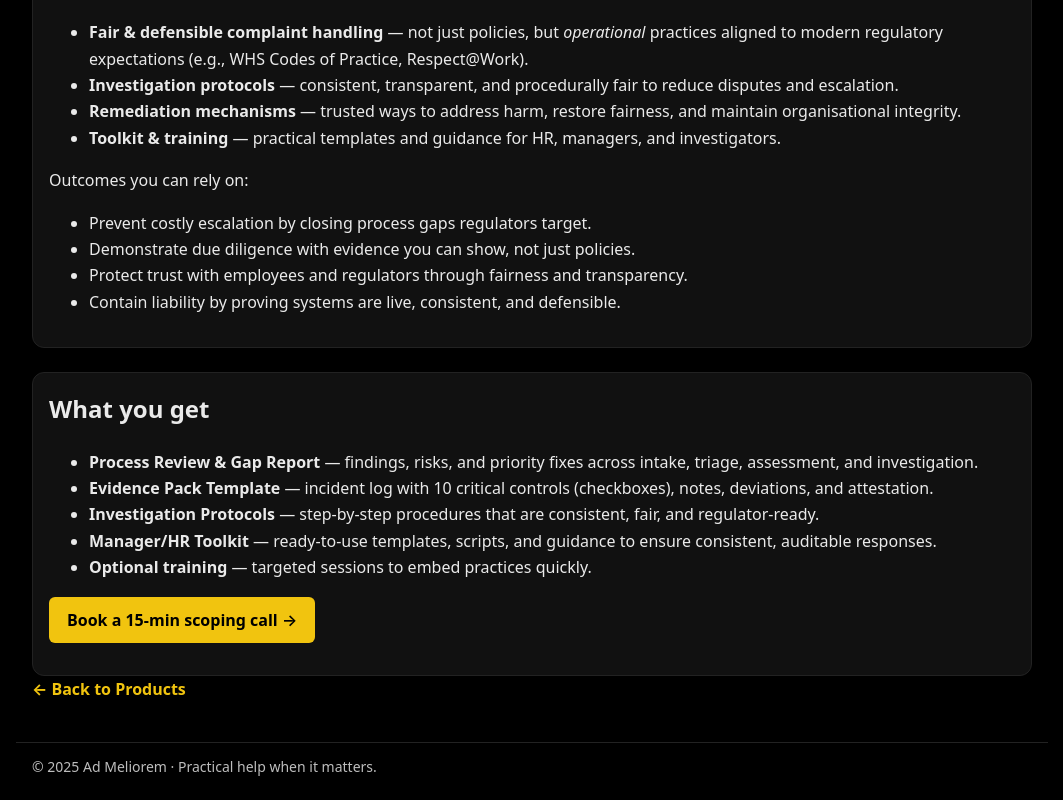
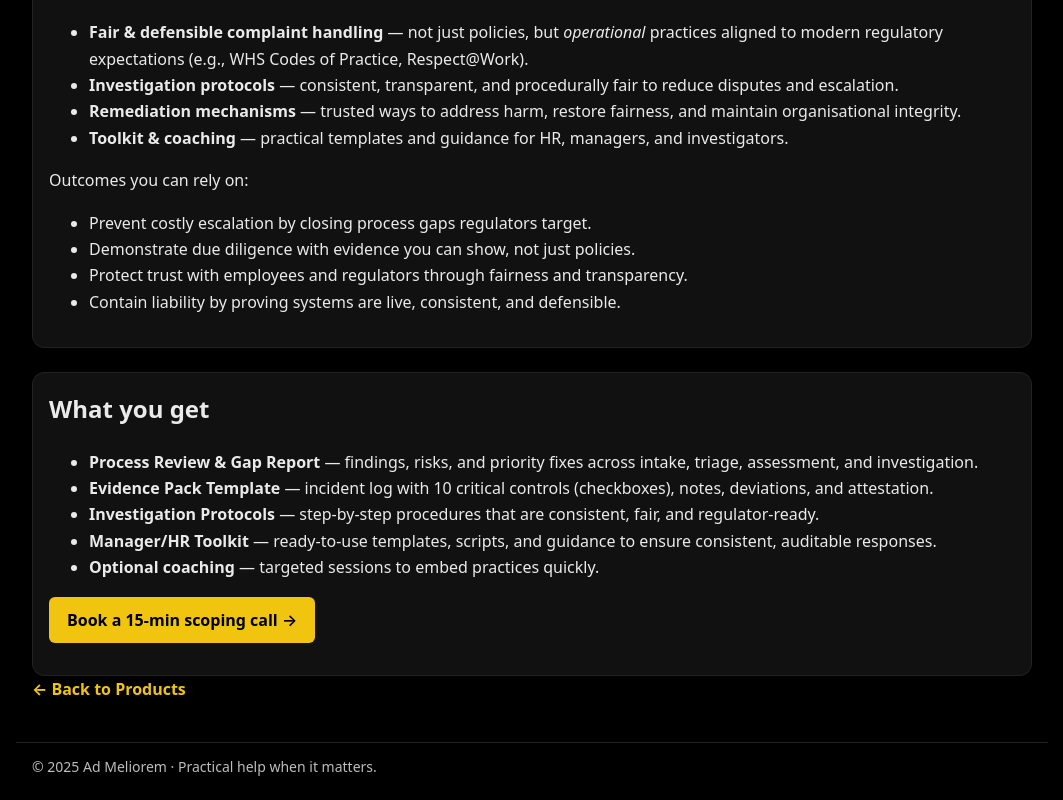
Before and after one commit to AlbertoRMelgoza/AdMeliorem, a Next.js app: page /products/procedural-justice-framework in a window 1280 px wide. Shown: the part 777-1577 px from the top of the page, without its empty margins (108-1171 px from the left). Built offline with nearby package versions, Linux system fonts and the light colour scheme.

Commit message:
Update page.tsx

```diff
--- a/app/products/procedural-justice-framework/page.tsx
+++ b/app/products/procedural-justice-framework/page.tsx
@@ -49,7 +49,7 @@ export default function PJFPage() {
             <strong>Remediation mechanisms</strong> — trusted ways to address harm, restore fairness, and maintain organisational integrity.
           </li>
           <li>
-            <strong>Toolkit &amp; training</strong> — practical templates and guidance for HR, managers, and investigators.
+            <strong>Toolkit &amp; coaching</strong> — practical templates and guidance for HR, managers, and investigators.
           </li>
         </ul>
 
@@ -70,7 +70,7 @@ export default function PJFPage() {
           <li><strong>Evidence Pack Template</strong> — incident log with 10 critical controls (checkboxes), notes, deviations, and attestation.</li>
           <li><strong>Investigation Protocols</strong> — step-by-step procedures that are consistent, fair, and regulator-ready.</li>
           <li><strong>Manager/HR Toolkit</strong> — ready-to-use templates, scripts, and guidance to ensure consistent, auditable responses.</li>
-          <li><strong>Optional training</strong> — targeted sessions to embed practices quickly.</li>
+          <li><strong>Optional coaching</strong> — targeted sessions to embed practices quickly.</li>
         </ul>
 
         <p style={{ marginTop: 12 }}>
```
